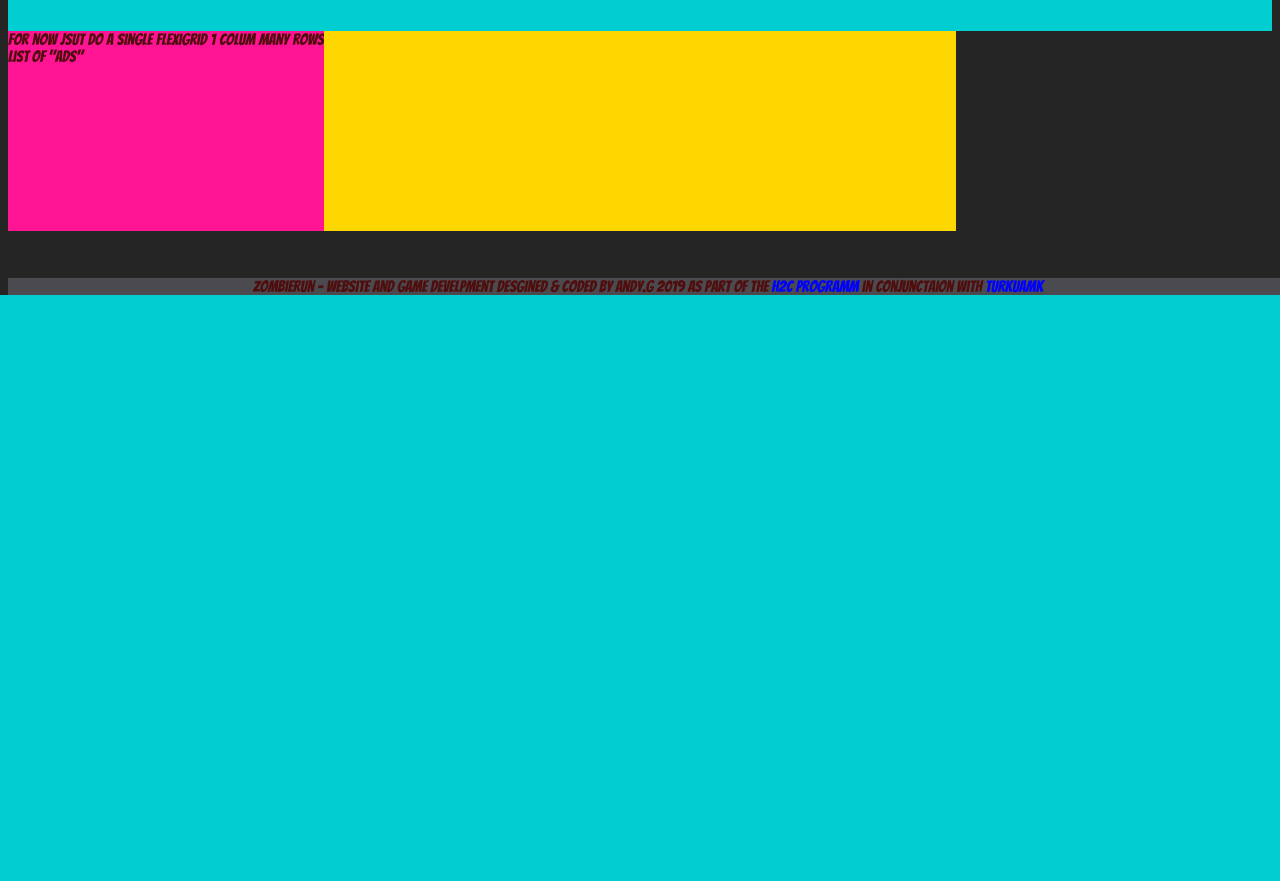
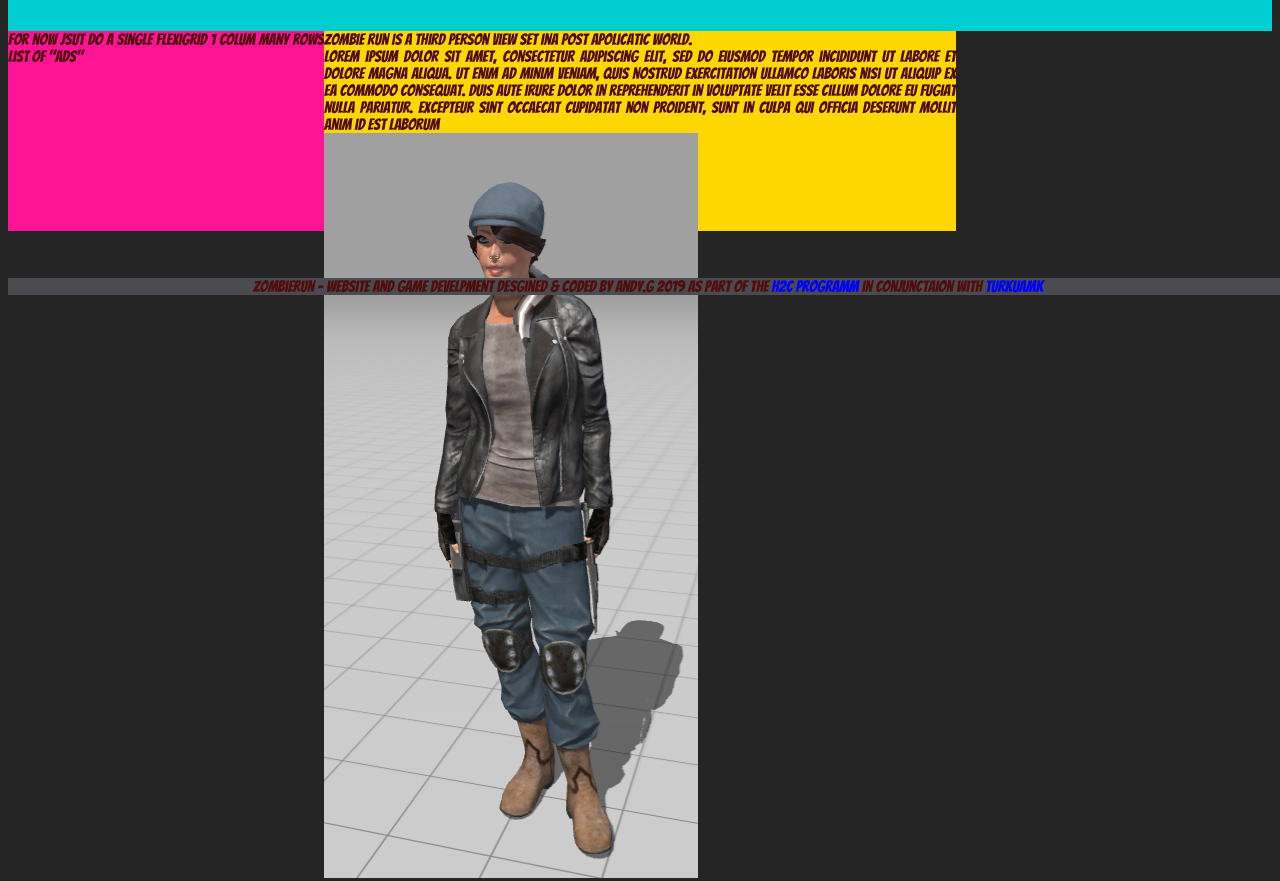
Before and after one commit to agdod/ZombieRun_webSite, a PHP site: page / in a window 1280 px wide. Shown: the part 505-1386 px from the top of the page. Before the commit the page ends 800 px from the top, so only its background shows below. Run offline with PHP 8.4, Linux system fonts and the light colour scheme.

Commit message:
added some mock content to index

```diff
--- a/index.php
+++ b/index.php
@@ -16,10 +16,14 @@
                     <div id="header"><h1>ZombieRun</h1></div>
                     <div id="main">
                         <div id="main_content">
-
+                        Lorem ipsum dolor sit amet, consectetur adipiscing elit. Phasellus felis orci, euismod et dapibus sed, vestibulum sed nibh.
+                        Sed consectetur odio nulla. Nam at magna imperdiet, viverra neque sit amet, ultrices libero. Praesent consequat hendrerit tellus sed scelerisque.
+                        Nunc gravida tellus a lacus maximus tristique gravida at nunc. In hac habitasse platea dictumst. Praesent blandit dolor ac accumsan consectetur.
+                        Praesent blandit elit vulputate lacus laoreet ultricies. Fusce scelerisque nunc vitae quam scelerisque, sed aliquam lectus condimentum.
+                        Donec dignissim sed tellus at volutpat. Praesent viverra fermentum ligula a commodo. Praesent imperdiet in odio in pellentesque.
                         </div>
                         <div id="main_image">
-
+                            <img src="/img/apocalipse.png" alt="Post world apocalipse">
                         </div>
                     </div>
                     <div id="subSectionAds">
@@ -32,6 +36,14 @@
                     </div>
                     <div id="subSectionExtra">
                         <div id="extra_content">
+                            Zombie run is a third person view set ina  post apolicatic world. <br>
+                            Lorem ipsum dolor sit amet, consectetur adipiscing elit, sed do eiusmod tempor incididunt ut labore et dolore magna aliqua.
+                             Ut enim ad minim veniam, quis nostrud exercitation ullamco laboris nisi ut aliquip ex ea commodo consequat.
+                              Duis aute irure dolor in reprehenderit in voluptate velit esse cillum dolore eu fugiat nulla pariatur.
+                            Excepteur sint occaecat cupidatat non proident, sunt in culpa qui officia deserunt mollit anim id est laborum
+                        </div>
+                        <div id="extra_images">
+                            <img src="/img/mainCharacter.png" alt text=" main character">
                         </div>
                     </div>
                     <div id="SubSectionLinks">
```
